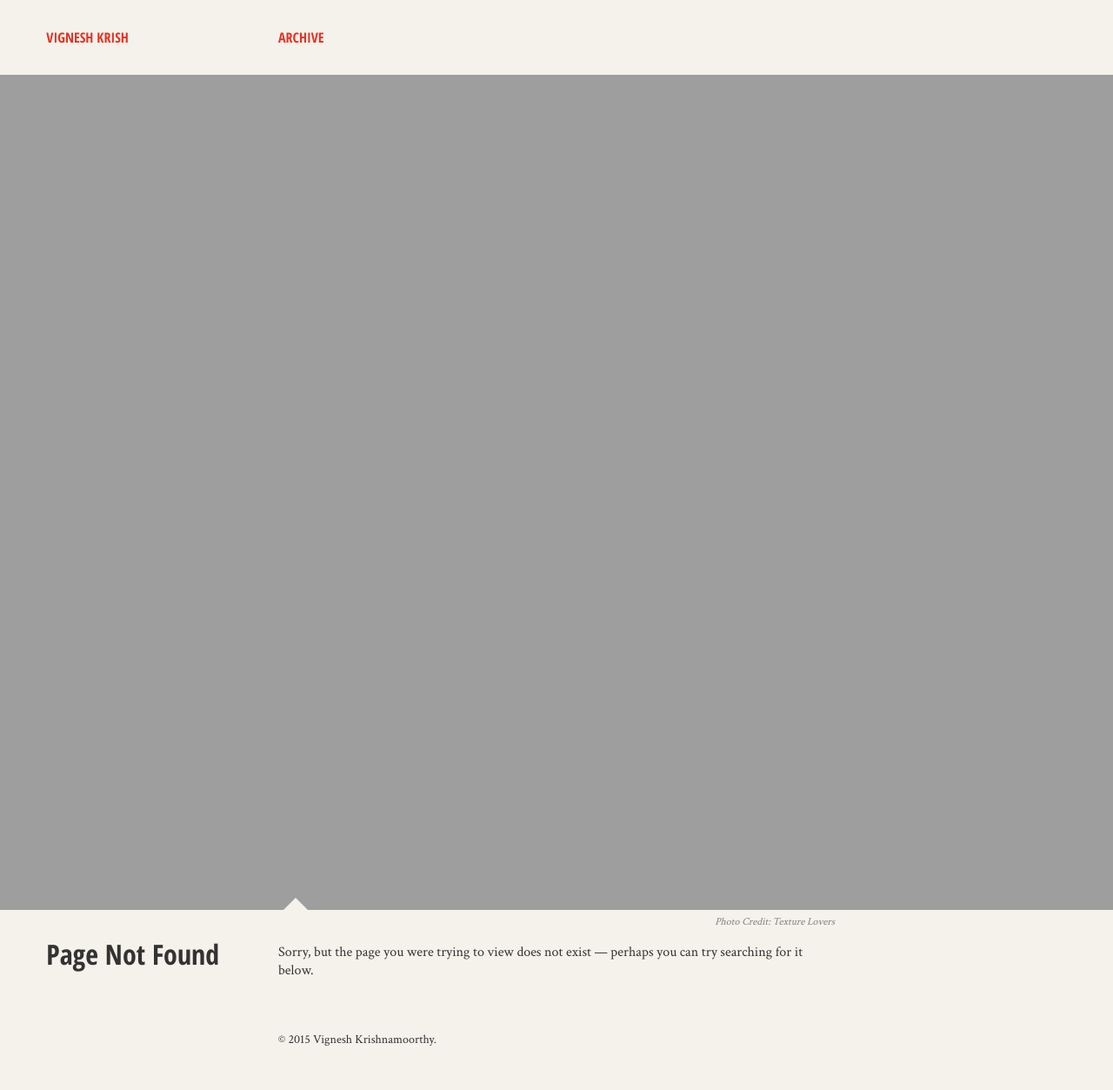
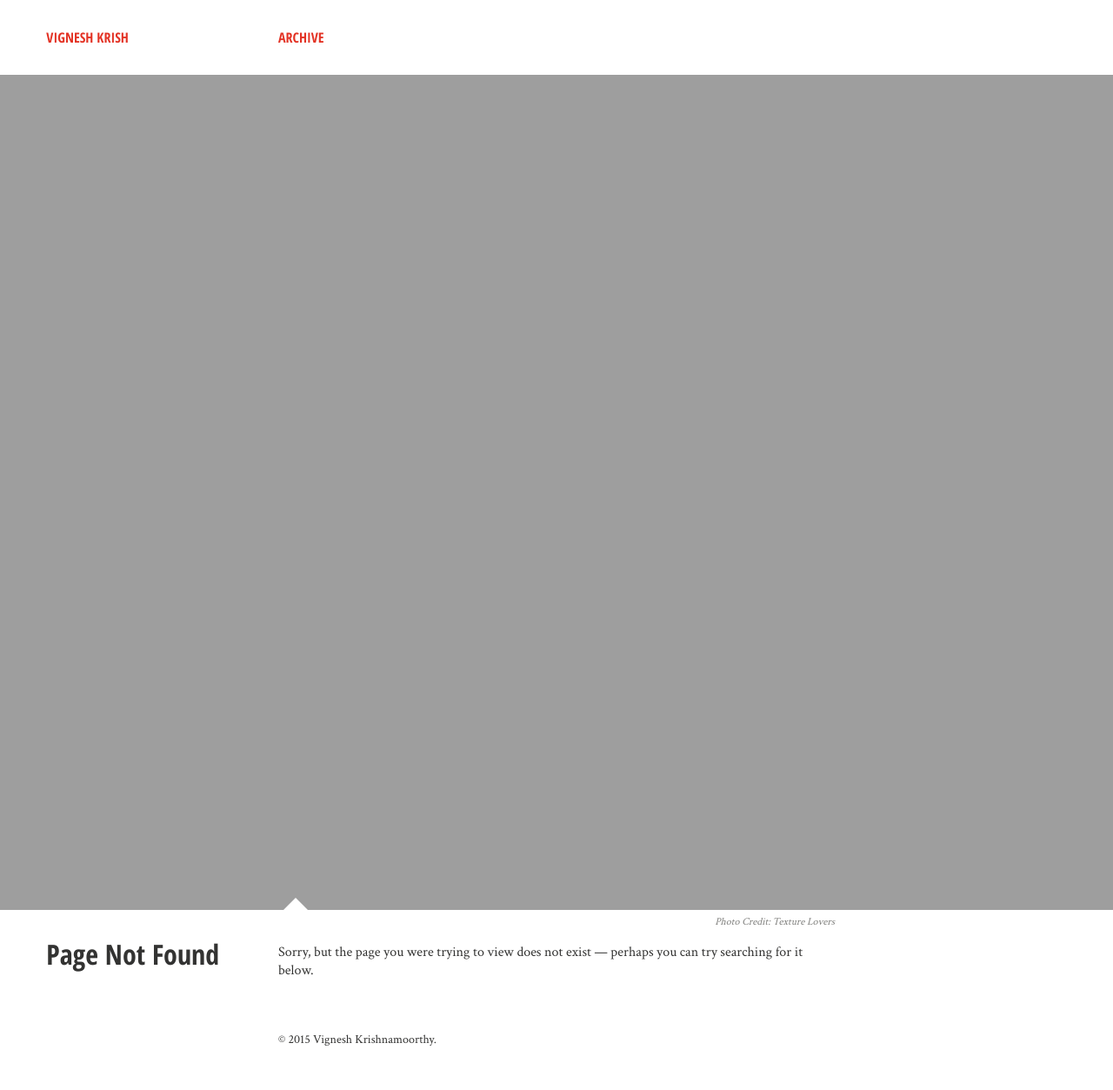
Before and after one commit to vignkri/vignkri.github.io, a Jekyll site: the page built from 404.md, in a window 1280 px wide. Shown: the whole page at 87% size. Built offline with Jekyll 4.4.1, drawn with Linux system fonts in a browser that asks for light colours; nearby versions of some CDN libraries.

Commit message:
changed background color

```diff
--- a/_sass/variables.scss
+++ b/_sass/variables.scss
@@ -8,7 +8,7 @@ $code-font: Monaco, "Courier New", "DejaVu Sans Mono", "Bitstream Vera Sans Mono
 $alt-font: $base-font;
 
 // COLOR ======================================================
-$bodycolor      : #F5F1EB;
+$bodycolor      : #FFFFFF;
 $body-color     : $bodycolor;
 
 $textcolor      : #333332;
```
